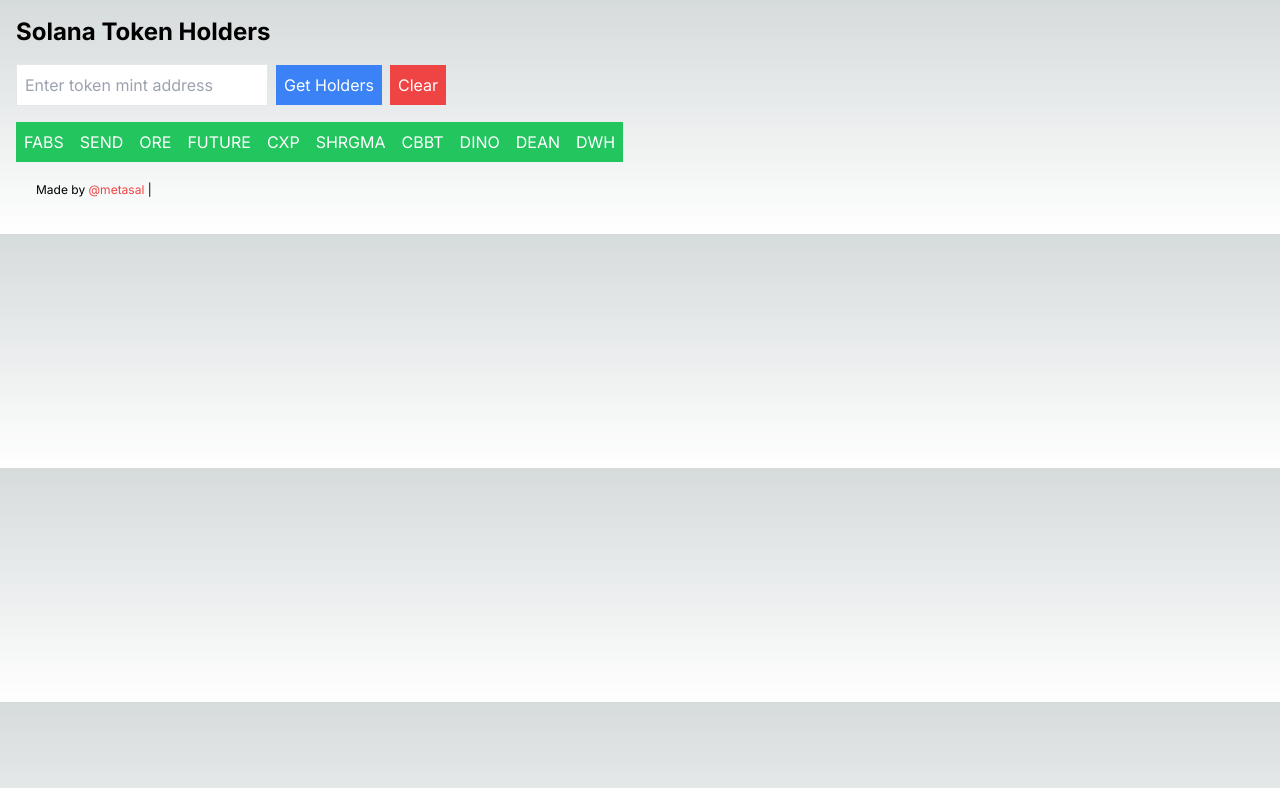
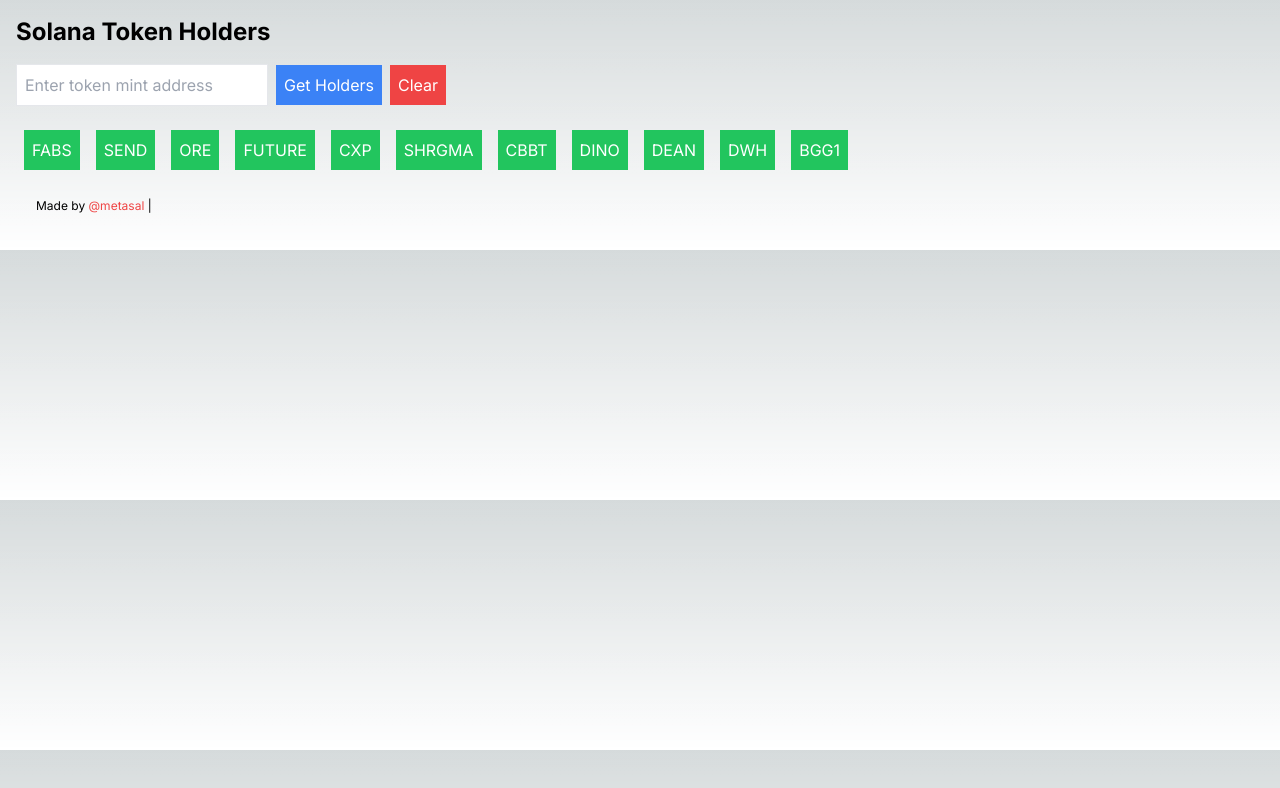
Before and after one commit to metasal1/tokenholders, a Next.js app: page / in a window 1280 px wide. Shown: the top 788 px of the page. Built offline with nearby package versions, Linux system fonts and the light colour scheme.

Commit message:
now token info

```diff
--- a/src/app/api/getTokenHolders/route.js
+++ b/src/app/api/getTokenHolders/route.js
@@ -5,8 +5,24 @@ import { NextResponse } from 'next/server';
 export async function POST(request) {
     const connection = new Connection(process.env.RPC);
     const { mintAddress } = await request.json();
-    const mintAccountInfo = await connection.getAccountInfo(new PublicKey(mintAddress));
-    const programId = mintAccountInfo.owner.toBase58();
+
+    const body = JSON.stringify({
+        "jsonrpc": "2.0",
+        "id": mintAddress,
+        "method": "getAsset",
+        "params": {
+            "id": mintAddress,
+        }
+    })
+
+    const options = { method: 'POST', body }
+    const response = await fetch(process.env.RPC, options)
+    const result = await response.json()
+    const name = result.result.content.metadata.name;
+    const symbol = result.result.token_info.symbol;
+    const supply = result.result.token_info.supply;
+    const decimals = result.result.token_info.decimals;
+    const programId = result.result.token_info.token_program;
 
     const VAULT = new PublicKey("9sKt35vjeAx78uzKCFcW9Uasd6YAg6To4uh46SGg2J3g");
     const RAYDIUM = new PublicKey("J2wv9UJQDnW9PYi93pEEANJGnZXYhKVbkaBPChLUvP2s");
@@ -66,8 +82,7 @@ export async function POST(request) {
         const zeroBoys = holders.length - totalHolders;
         const millionaires = holders.filter(obj => BigInt(obj.balance) >= 1000000000000n);
         const billionaires = holders.filter(obj => BigInt(obj.balance) >= 1000000000000000n);
-
-        return NextResponse.json({ tokenProgram: programId, mintAddress, billionairesCount: billionaires.length, millionairesCount: millionaires.length, totalAccounts, totalHolders, zeroBoys, largestBalance, smallestNonZeroBalance, averageBalance, holders, billionaires, millionaires });
+        return NextResponse.json({ tokenInfo: { name, mint: mintAddress, supply, symbol, decimals, programId }, billionairesCount: billionaires.length, millionairesCount: millionaires.length, totalAccounts, totalHolders, zeroBoys, largestBalance, smallestNonZeroBalance, averageBalance, holders, billionaires, millionaires });
     } catch (error) {
         console.error('Error:', error);
         return NextResponse.json({ message: 'Error fetching token holders' }, { status: 500 });
--- a/src/app/page.tsx
+++ b/src/app/page.tsx
@@ -3,6 +3,7 @@
 import { useState } from 'react';
 import Link from 'next/link';
 export default function Home() {
+
   const [mintAddress, setMintAddress] = useState('');
   const [holders, setHolders] = useState<any>(null);
   const [loading, setLoading] = useState(false);
@@ -39,7 +40,7 @@ export default function Home() {
   const handleDownload = () => {
     if (!holders) return;
 
-    const dataStr = JSON.stringify(holders, null, 2);
+    const dataStr = JSON.stringify(holders.holders, null, 2);
     const dataUri = 'data:application/json;charset=utf-8,' + encodeURIComponent(dataStr);
     const exportFileDefaultName = `token_holders_${mintAddress}.json`;
 
@@ -54,6 +55,18 @@ export default function Home() {
     setHolders(null);
     setError(null);
   };
+
+  const formattedNumber = (num: number) => {
+    return Number(num).toLocaleString();
+  }
+
+  const copyToClipboard = (text: string) => {
+    navigator.clipboard.writeText(text).then(function () {
+      console.log('Async: Copying to clipboard was successful!');
+    }, function (err) {
+      console.error('Async: Could not copy text: ', err);
+    });
+  }
 
   return (
     <main className="container mx-auto p-4">
@@ -82,39 +95,49 @@ export default function Home() {
         </button>
       </form>
       <div>
-        <button onClick={() => setMintAddress('ErbakSHZWeLnq1hsqFvNz8FvxSzggrfyNGB6TEGSSgNE')} className="text-white bg-green-500 hover:bg-purple-500 p-2 ">FABS</button>
-        <button onClick={() => setMintAddress('SENDdRQtYMWaQrBroBrJ2Q53fgVuq95CV9UPGEvpCxa')} className="text-white bg-green-500 hover:bg-purple-500 p-2 ">SEND</button>
-        <button onClick={() => setMintAddress('oreoN2tQbHXVaZsr3pf66A48miqcBXCDJozganhEJgz')} className="text-white bg-green-500 hover:bg-purple-500 p-2 ">ORE</button>
-        <button onClick={() => setMintAddress('FUTURETnhzFApq2TiZiNbWLQDXMx4nWNpFtmvTf11pMy')} className="text-white bg-green-500 hover:bg-purple-500 p-2 ">FUTURE</button>
-        <button onClick={() => setMintAddress('Ax6TrTpSthzu1RNptH5VBRR53atgvK75fCSV4zQpump')} className="text-white bg-green-500 hover:bg-purple-500 p-2 ">CXP</button>
-        <button onClick={() => setMintAddress('8dtYmiGyAMahRtj2W9XVqAjJo59dGbCT7yk7AaxPBzLc')} className="text-white bg-green-500 hover:bg-purple-500 p-2 ">SHRGMA</button>
-        <button onClick={() => setMintAddress('CBBTCYTLFmQMKQznzSX4un9zBdnL3Em7PU99ZQ1UWwfv')} className="text-white bg-green-500 hover:bg-purple-500 p-2 ">CBBT</button>
-        <button onClick={() => setMintAddress('6Y7LbYB3tfGBG6CSkyssoxdtHb77AEMTRVXe8JUJRwZ7')} className="text-white bg-green-500 hover:bg-purple-500 p-2 ">DINO</button>
-        <button onClick={() => setMintAddress('Ds52CDgqdWbTWsua1hgT3AuSSy4FNx2Ezge1br3jQ14a')} className="text-white bg-green-500 hover:bg-purple-500 p-2 ">DEAN</button>
-        <button onClick={() => setMintAddress('DEVwHJ57QMPPArD2CyjboMbdWvjEMjXRigYpaUNDTD7o')} className="text-white bg-green-500 hover:bg-purple-500 p-2 ">DWH</button>
+        <button onClick={() => setMintAddress('ErbakSHZWeLnq1hsqFvNz8FvxSzggrfyNGB6TEGSSgNE')} className="text-white bg-green-500 hover:bg-purple-500 p-2 m-2 ">FABS</button>
+        <button onClick={() => setMintAddress('SENDdRQtYMWaQrBroBrJ2Q53fgVuq95CV9UPGEvpCxa')} className="text-white bg-green-500 hover:bg-purple-500 p-2 m-2 ">SEND</button>
+        <button onClick={() => setMintAddress('oreoN2tQbHXVaZsr3pf66A48miqcBXCDJozganhEJgz')} className="text-white bg-green-500 hover:bg-purple-500 p-2 m-2 ">ORE</button>
+        <button onClick={() => setMintAddress('FUTURETnhzFApq2TiZiNbWLQDXMx4nWNpFtmvTf11pMy')} className="text-white bg-green-500 hover:bg-purple-500 p-2 m-2 ">FUTURE</button>
+        <button onClick={() => setMintAddress('Ax6TrTpSthzu1RNptH5VBRR53atgvK75fCSV4zQpump')} className="text-white bg-green-500 hover:bg-purple-500 p-2 m-2 ">CXP</button>
+        <button onClick={() => setMintAddress('8dtYmiGyAMahRtj2W9XVqAjJo59dGbCT7yk7AaxPBzLc')} className="text-white bg-green-500 hover:bg-purple-500 p-2 m-2 ">SHRGMA</button>
+        <button onClick={() => setMintAddress('CBBTCYTLFmQMKQznzSX4un9zBdnL3Em7PU99ZQ1UWwfv')} className="text-white bg-green-500 hover:bg-purple-500 p-2 m-2 ">CBBT</button>
+        <button onClick={() => setMintAddress('6Y7LbYB3tfGBG6CSkyssoxdtHb77AEMTRVXe8JUJRwZ7')} className="text-white bg-green-500 hover:bg-purple-500 p-2 m-2 ">DINO</button>
+        <button onClick={() => setMintAddress('Ds52CDgqdWbTWsua1hgT3AuSSy4FNx2Ezge1br3jQ14a')} className="text-white bg-green-500 hover:bg-purple-500 p-2 m-2 ">DEAN</button>
+        <button onClick={() => setMintAddress('DEVwHJ57QMPPArD2CyjboMbdWvjEMjXRigYpaUNDTD7o')} className="text-white bg-green-500 hover:bg-purple-500 p-2 m-2 ">DWH</button>
+        <button onClick={() => setMintAddress('62CsquahdQ3J286G9UTqV6whxryfihdV4yg7kSJnpump')} className="text-white bg-green-500 hover:bg-purple-500 p-2 m-2 ">BGG1</button>
       </div>
       {error && <p className="text-red-500">{error}</p>}
       {holders && (
         <div>
-          <h2 className="text-xl font-semibold mb-2">Token Holders: {holders.length}</h2>
-          <p className="mb-2 italic text-xs">Total Accounts: {holders.totalAccounts}</p>
-          <p className="mb-2 italic text-xs">Hodlers: {holders.totalHolders}</p>
-          <p className="mb-2 italic text-xs">Zero Bois: {holders.zeroBoys}</p>
-          <p className="mb-2 italic text-xs">Largest: {holders.largestBalance.balance}</p>
-          <p className="mb-2 italic text-xs">Smallest: {holders.smallestNonZeroBalance.balance}</p>
-          <p className="mb-2 italic text-xs">Average: {holders.averageBalance}</p>
-          <p className="mb-2 italic text-xs">Billionaires: {holders.billionairesCount}</p>
-          <p className="mb-2 italic text-xs">Millionaires: {holders.millionairesCount}</p>
+          <h2 className="text-xl font-semibold mb-2">Token: {holders.tokenInfo.name} </h2>
+          <p className="mb-2 italic text-xs">Total Accounts: {formattedNumber(holders.totalAccounts)}</p>
+          <p className="mb-2 italic text-xs">Hodlers: {formattedNumber(holders.totalHolders)}</p>
+          <p className="mb-2 italic text-xs">Zero Bois: {formattedNumber(holders.zeroBoys)}</p>
+          <p className="mb-2 italic text-xs">Largest: {formattedNumber(holders.largestBalance.balance)}</p>
+          <p className="mb-2 italic text-xs">Smallest: {formattedNumber(holders.smallestNonZeroBalance.balance)}</p>
+          <p className="mb-2 italic text-xs">Average: {formattedNumber(holders.averageBalance)}</p>
+          <p className="mb-2 italic text-xs">Billionaires: {formattedNumber(holders.billionairesCount)}</p>
+          <p className="mb-2 italic text-xs">Millionaires: {formattedNumber(holders.millionairesCount)}</p>
+          <p className="mb-2 italic text-xs">Supply: {formattedNumber(holders.tokenInfo.supply)}</p>
+          <p className="mb-2 italic text-xs">Decimals: {holders.tokenInfo.decimals}</p>
+          <p className="mb-2 italic text-xs">Program: {holders.tokenInfo.programId}</p>
           <button
             onClick={handleDownload}
-            className="bg-green-500 text-white p-2  mb-4"
+            className="bg-green-500 text-white p-2 mb-4 hover:bg-purple-500 m-2"
           >
-            Download Holders Data
+            Download Holders JSON
           </button>
+          {/* <button
+            onClick={handleDownload}
+            className="bg-green-500 text-white p-2 mb-4 hover:bg-purple-500 m-2"
+          >
+            Download Holders CSV
+          </button> */}
           <ul className="max-h-96 overflow-y-auto">
             {holders.holders.map((holder: any, index: any) => (
               <li key={index} className="mb-1">
-                Address: {holder.address}, Balance: {holder.balance}
+                Address: {holder.address}, Balance: {formattedNumber(holder.balance)}
               </li>
             ))}
           </ul>
```
